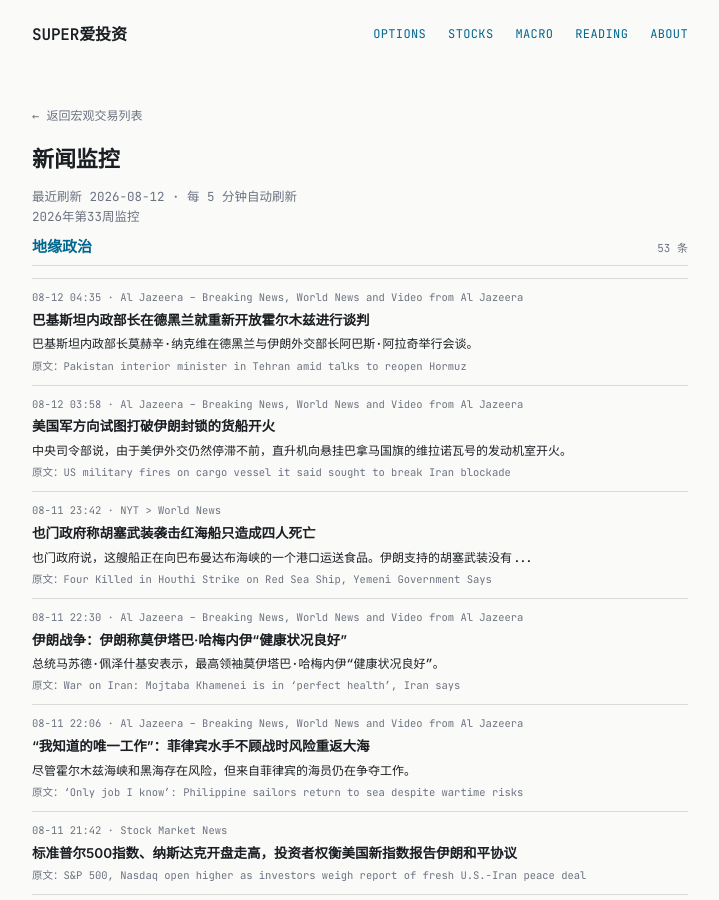
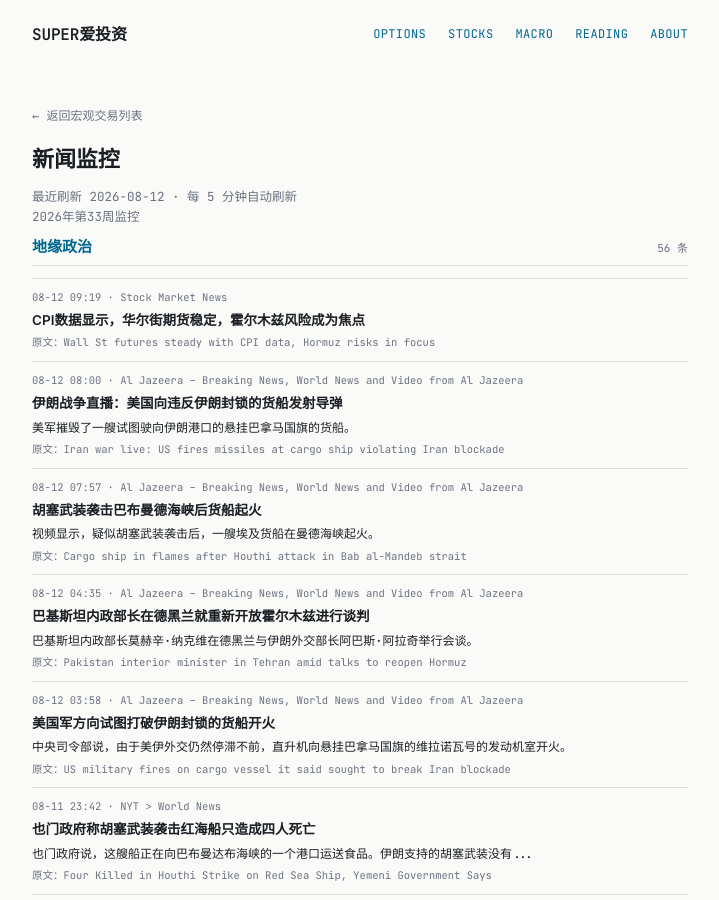
Before and after one commit to tang3super/tang3super.github.io, a Jekyll site: the page built from _macro_trade/news-digest.md, in a window 1280 px wide and 900 px high. Shown: the whole window, without its empty margins (280-999 px from the left). Built offline with Jekyll 4.4.1, drawn with Linux system fonts in a browser that asks for light colours; some of the changed text lies outside the part shown.

Commit message:
sync news-digest article

```diff
--- a/_macro_trade/news-digest.md
+++ b/_macro_trade/news-digest.md
@@ -10,6 +10,26 @@ refresh_note: 每 5 分钟自动刷新
 topics:
 - name: 地缘政治
   items:
+  - title: Wall St futures steady with CPI data, Hormuz risks in focus
+    summary: ''
+    link: https://www.investing.com/news/stock-market-news/wall-st-futures-steady-with-cpi-data-hormuz-risks-in-focus-4853566
+    source: Stock Market News
+    time: 08-12 09:19
+    title_zh: CPI数据显示，华尔街期货稳定，霍尔木兹风险成为焦点
+  - title: 'Iran war live: US fires missiles at cargo ship violating Iran blockade'
+    summary: US forces disable a Panama-flagged cargo ship attempting to sail towards an Iranian port.
+    link: https://www.aljazeera.com/news/liveblog/2026/8/12/iran-war-live-us-fires-missiles-at-cargo-ship-violating-iran-blockade?traffic_source=rss
+    source: Al Jazeera – Breaking News, World News and Video from Al Jazeera
+    time: 08-12 08:00
+    title_zh: 伊朗战争直播：美国向违反伊朗封锁的货船发射导弹
+    summary_zh: 美军摧毁了一艘试图驶向伊朗港口的悬挂巴拿马国旗的货船。
+  - title: Cargo ship in flames after Houthi attack in Bab al-Mandeb strait
+    summary: Footage shows an Egyptian-owned cargo vessel in flames in the Bab al-Mandeb strait after a suspected Houthi attack.
+    link: https://www.aljazeera.com/video/newsfeed/2026/8/11/cargo-ship-in-flames-after-houthi-attack-in-bab-al-mandeb-strait?traffic_source=rss
+    source: Al Jazeera – Breaking News, World News and Video from Al Jazeera
+    time: 08-12 07:57
+    title_zh: 胡塞武装袭击巴布曼德海峡后货船起火
+    summary_zh: 视频显示，疑似胡塞武装袭击后，一艘埃及货船在曼德海峡起火。
   - title: Pakistan interior minister in Tehran amid talks to reopen Hormuz
     summary: Pakistan’s interior minister Mohsin Naqvi has held talks with Iranian Foreign Minister Abbas Araghchi in Tehran.
     link: https://www.aljazeera.com/video/newsfeed/2026/8/11/pakistan-interior-minister-in-tehran-amid-talks-to-reopen-hormuz?traffic_source=rss
@@ -365,6 +385,12 @@ topics:
     time: 08-10 02:18
 - name: 货币政策
   items:
+  - title: Wall St futures steady with CPI data, Hormuz risks in focus
+    summary: ''
+    link: https://www.investing.com/news/stock-market-news/wall-st-futures-steady-with-cpi-data-hormuz-risks-in-focus-4853566
+    source: Stock Market News
+    time: 08-12 09:19
+    title_zh: CPI数据显示，华尔街期货稳定，霍尔木兹风险成为焦点
   - title: Trump administration ends Medicaid, CHIP funding for gender-affirming care for children
     summary: Federal dollars in the two health insurance programs would not go toward gender-affirming care, but states could still cover the treatments.
     link: https://www.cnbc.com/2026/08/11/trump-medicaid-chip-funding-gender-affirming-care-children.html
@@ -460,6 +486,13 @@ topics:
     title_zh: 由于亚洲反弹和石油公司陷入霍尔木兹僵局，就业机会未能削减美联储提高了可能性
 - name: AI基建
   items:
+  - title: Cramer says ask yourself these 3 questions to figure out what's really happening in the market
+    summary: 'CNBC’s Jim Cramer said investors can quickly gauge the market by focusing on three things: bonds, oil and Nvidia.'
+    link: https://www.cnbc.com/2026/08/11/cramer-questions-figure-out-market.html
+    source: US Top News and Analysis
+    time: 08-12 06:15
+    title_zh: 克莱默说，问自己这3个问题，弄清楚市场上到底发生了什么
+    summary_zh: CNBC的吉姆·克莱默（Jim Cramer）表示，投资者可以通过关注三件事来快速衡量市场：债券、石油和英伟达。
   - title: Why Jensen Huang’s $500 billion AI financing plan faces a big risk from China
     summary: Nvidia CEO Jensen Huang is pitching GPUs as long-term collateral to unlock $500 billion in funding. The question is how fast will his chips…
     link: https://www.cnbc.com/2026/08/11/nvidia-ai-funding-jensen-huang-china-risk.html
```
